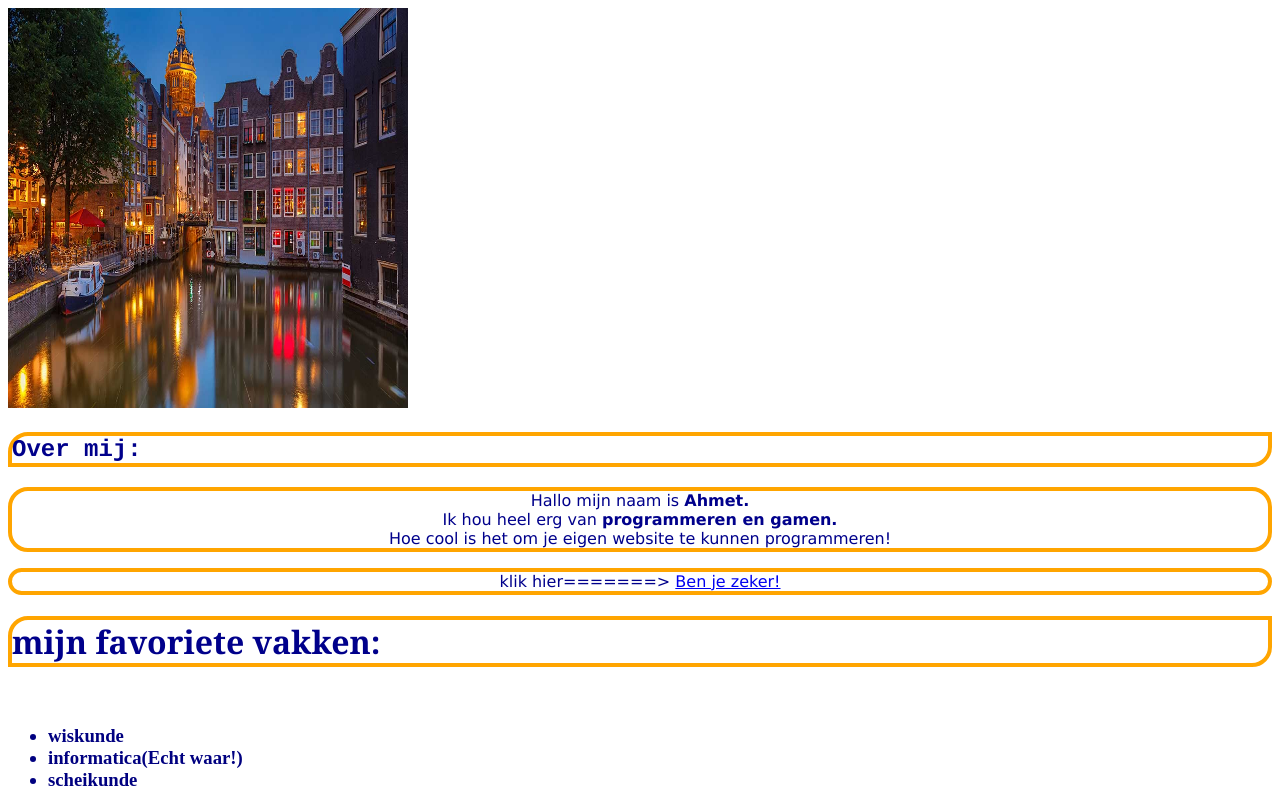
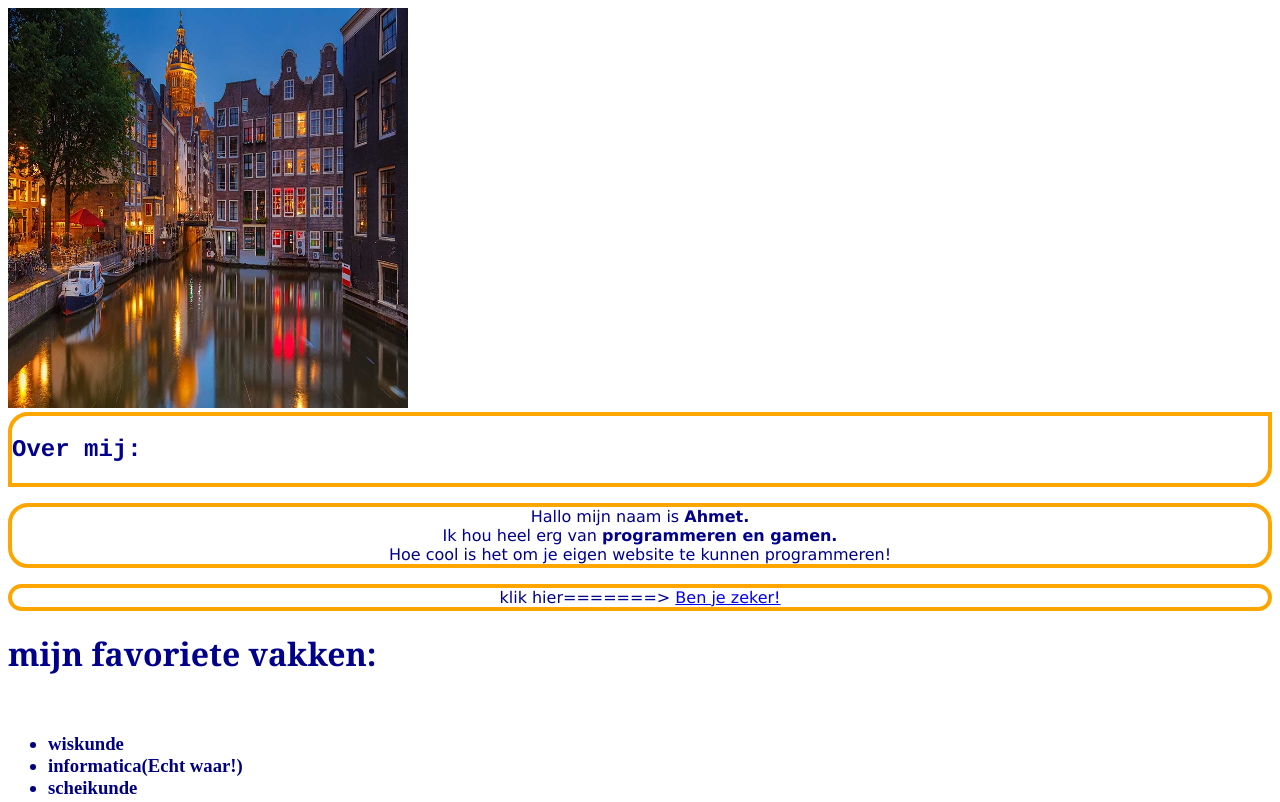
Before and after one commit to ahmet1029/ahmet1029.github.io, a plain HTML site: page index.html in a window 1280 px wide. Shown: the top 802 px of the page. Drawn offline with Linux system fonts and the light colour scheme; files whose address does not match are found by name.

Commit message:
Update opmaak.css

```diff
--- a/style/opmaak.css
+++ b/style/opmaak.css
@@ -14,6 +14,6 @@ li{color:#000080}
 body {
     background-image: url("https://external-preview.redd.it/wHKbbMFC-wmMatmKE1yPBsTaAJtdLJCEkPFJ6z2I7c0.jpg?auto=webp&s=a103beee2b30d1c0aa34fedf7514de1d37406dda");background-repeat: repeat-y;
   background-position: left top ;background-position: 50% 40px;}
-  h1, h2 {   border: 4px solid orange;
+  header {   border: 4px solid orange;
   border-radius: 20px 0px 20px 0px;}
   p {  border: 4px solid orange;  border-radius: 20px; }
```
